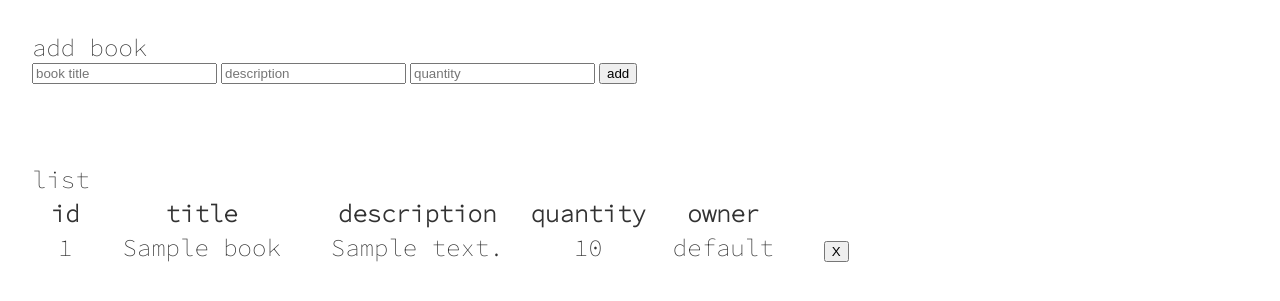
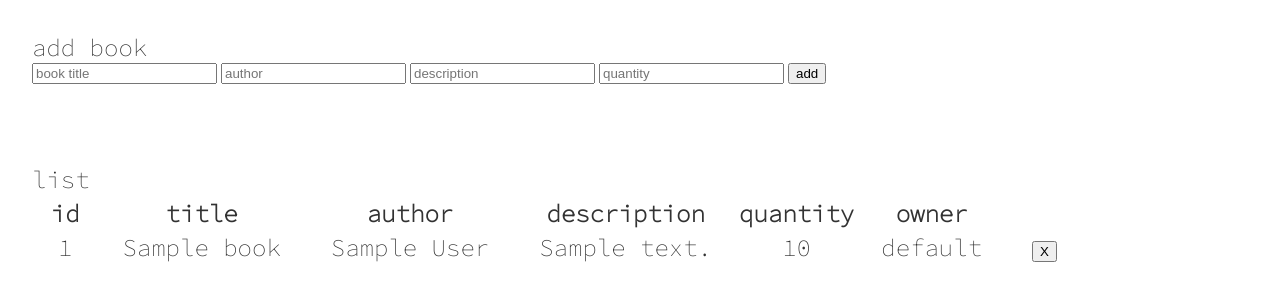
Before and after one commit to TsimpDim/BookSys, a Flask app: page / in a window 1280 px wide. Shown: the part 90-391 px from the top of the page. Run offline with Flask 2, Linux system fonts and the light colour scheme; data comes from the database, SQL or seed files in the repository; tables that the repository leaves empty hold one stand-in row (values such as "Sample post").

Commit message:
Add more fields

```diff
--- a/_BookSys/templates/home.html
+++ b/_BookSys/templates/home.html
@@ -3,7 +3,8 @@
 
     <h1 class="text">add book</h1>
     <form method="POST" action="/add_book">
-        <input type="text" placeholder="book title" name="title" maxlength="20"/>
+        <input type="text" placeholder="book title" name="title" maxlength="120"/>
+        <input type="text" placeholder="author" name="author" maxlength="120"/>
         <input type="text" placeholder="description" name="description" maxlength="120"/>
         <input type="number" placeholder="quantity" name="quantity"/>
         <input type="submit" value="add">
@@ -17,6 +18,7 @@
                 <tr>
                     <th>id</th>
                     <th>title</th>
+                    <th>author</th>
                     <th>description</th>
                     <th>quantity</th>
                     <th>owner</th>
@@ -28,6 +30,7 @@
                     <tr>
                         <td data-label="id">{{book.id}}</td>
                         <td data-label="title">{{book.title}}</td>
+                        <td data-label="author">{{book.author}}</td>
                         <td data-label="description">{{book.description}}</td>
                         <td data-label="quantity">{{book.quantity}}</td>
                         <td data-label="owner">{{book.owner.username}}</td>
--- a/_BookSys/views.py
+++ b/_BookSys/views.py
@@ -22,6 +22,7 @@ def create():
 
         b = Book(title=request.form['title'],
          description=request.form['description'],
+         author=(request.form['author'] or None),
          quantity=(request.form['quantity'] or None),
          owner=User.query.filter_by(username=session['username']).first())
 
```
Also changed, not shown: _BookSys/database.py (+6 -4 lines).
